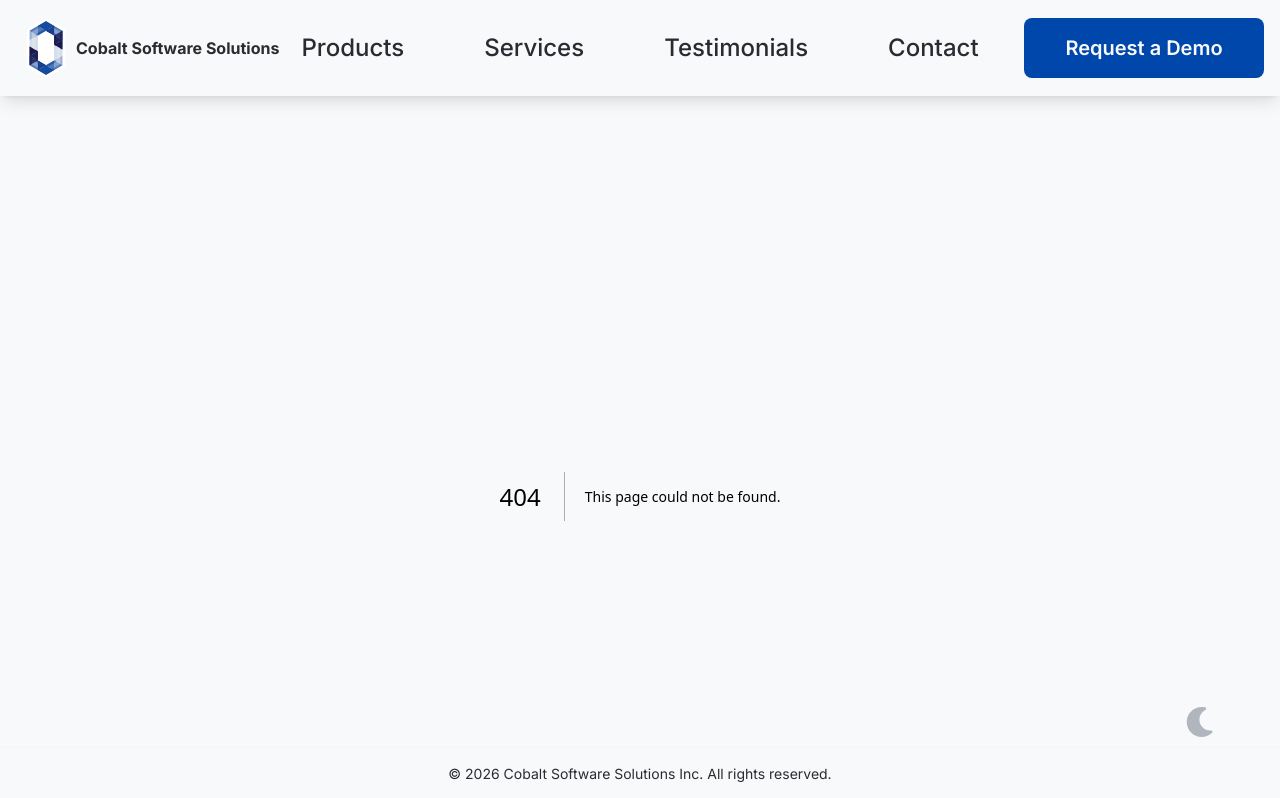
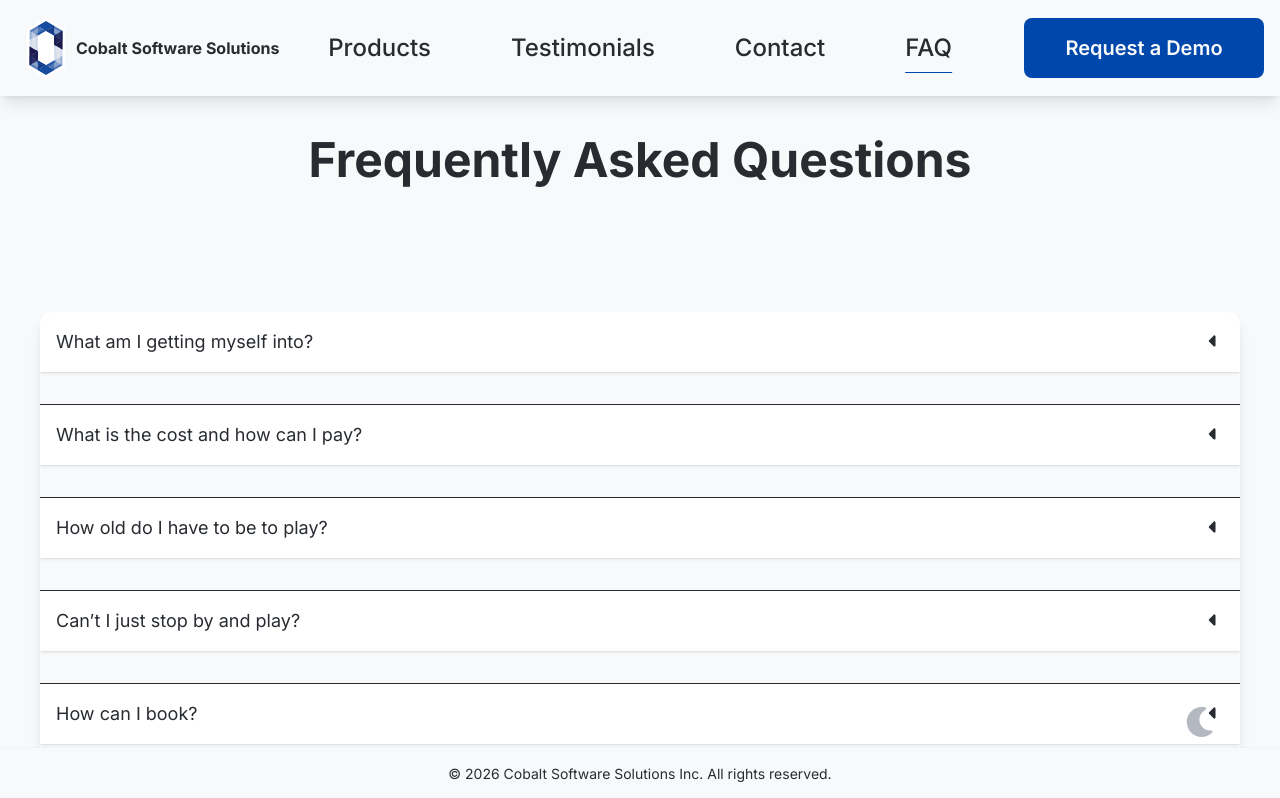
Before and after one commit to Zinazero/mockup-template, a Next.js app: page /faq in a window 1280 px wide. Before the commit this address had no page. Shown: the top 798 px of the page. Built offline with nearby package versions, Linux system fonts and the light colour scheme.

Commit message:
feat: add FAQ

```diff
--- /dev/null
+++ b/src/app/faq/components/FAQItem.tsx
@@ -0,0 +1,41 @@
+'use client';
+
+import { cn } from '@/src/utils/cn';
+import { faCaretDown, faCaretLeft } from '@fortawesome/free-solid-svg-icons';
+import { FontAwesomeIcon } from '@fortawesome/react-fontawesome';
+import { useState } from 'react';
+
+type FAQItemProps = {
+  question: string;
+  answer: string;
+  isLast?: boolean;
+};
+
+export const FAQItem = ({ question, answer, isLast = false }: FAQItemProps) => {
+  const [open, setOpen] = useState(false);
+
+  return (
+    <div className={cn('flex flex-col items-start w-full group text-lg', !isLast && 'border-b')}>
+      <button
+        type="button"
+        onClick={() => setOpen(!open)}
+        className={cn(
+          'w-full p-4 flex justify-between bg-white shadow-sm group-hover:text-brand-hover transition',
+          'dark:bg-dark',
+          open && 'text-brand-hover'
+        )}
+      >
+        <span>{question}</span>
+        <span>
+          <FontAwesomeIcon icon={open ? faCaretDown : faCaretLeft} />
+        </span>
+      </button>
+
+      <div className={cn('answer', open && 'open')}>
+        <div className="inner p-4">
+          <p>{answer}</p>
+        </div>
+      </div>
+    </div>
+  );
+};
--- /dev/null
+++ b/src/app/faq/page.tsx
@@ -0,0 +1,22 @@
+import { UnderlineHeader } from '@/src/components/UnderlineHeader';
+import faqData from '@/src/data/faq.json';
+import { FAQItem } from './components/FAQItem';
+
+const FAQ = () => {
+  return (
+    <div className="flex flex-col items-center w-full max-w-350 min-h-screen p-10 gap-20">
+      <h1>
+        <UnderlineHeader text="Frequently Asked Questions" level={1} svgClass="mb-8" />
+      </h1>
+
+      <div className="rounded-xl shadow-lg overflow-hidden w-full dark:border-2">
+        {faqData.map(({ question, answer }, i) => {
+          const isLast = i === faqData.length - 1;
+          return <FAQItem key={question} question={question} answer={answer} isLast={isLast} />;
+        })}
+      </div>
+    </div>
+  );
+};
+
+export default FAQ;
--- /dev/null
+++ b/src/data/faq.json
@@ -0,0 +1,34 @@
+[
+	{
+		"question": "What am I getting myself into?",
+		"answer": "An escape room is an activity where you are placed in a room and have to solve a series of puzzles to make your way through the room (or series of rooms) and out the exit door within 60 minutes. They're are an amazingly fun time! None of our escape rooms are scary and we employ no live actors or have any jump scares. The door you enter through will never lock behind you and you are never restrained in the room, BUT you will have to use your brain power!"
+	},
+	{
+		"question": "What is the cost and how can I pay?",
+		"answer": "Prices can be found in the booking portal. We accept credit card at time of online booking. We do not accept cash on location - debit or credit only."
+	},
+	{
+		"question": "How old do I have to be to play?",
+		"answer": "Escape rooms are great for any age, but we recommend you be at least 6 years old to participate with an adult present. For anyone under 14, we require a parent or guardian present in the building. For those 14 and older, no parent or guardian is required."
+	},
+	{
+		"question": "Can’t I just stop by and play?",
+		"answer": "You can absolutely try ... but we might be booked up! Your best bet is to click the 'Book Now' button and get yourself scheduled in! Then your spot is guaranteed! You can also call or email to see if we have any openings. "
+	},
+	{
+		"question": "How can I book?",
+		"answer": "So easy! Click on the handy 'Book Now' button! Please note, to book online we require payment in full by credit card. If your booking is successful, you will receive an email confirmation. For large groups or if each participant is paying separately, please contact your preferred location for instructions."
+	},
+	{
+		"question": "What if I need to cancel after I book?",
+		"answer": "We get it, life happens! Unfortunately your booking deposit is non-refundable, but we will gladly reschedule your booking for a day that better suits your schedule!"
+	},
+	{
+		"question": "Is your location accessible for those with disabilities?",
+		"answer": "All of our locations are wheelchair accessible. Some rooms are darkened and lit only by LED lights. For other concerns, please contact your preferred location directly and they will be happy to discuss your options."
+	},
+	{
+		"question": "Do you have any rage rooms?",
+		"answer": "Unfortunately, rage rooms are very different from escape rooms - although we think they're just as fun!"
+	}
+]
--- a/src/data/nav.json
+++ b/src/data/nav.json
@@ -1,6 +1,6 @@
 [
-  { "text": "Products", "href": "/products" },
-  { "text": "Services", "href": "/services" },
-  { "text": "Testimonials", "href": "/testimonials" },
-  { "text": "Contact", "href": "/contact" }
+	{ "text": "Products", "href": "/products" },
+	{ "text": "Testimonials", "href": "/testimonials" },
+	{ "text": "Contact", "href": "/contact" },
+	{ "text": "FAQ", "href": "/faq" }
 ]
--- a/src/styles/globals.css
+++ b/src/styles/globals.css
@@ -39,7 +39,6 @@ p {
 	@apply font-serif;
 }
 
-
 input,
 textarea,
 select {
@@ -53,3 +52,23 @@ input,
 textarea {
 	@apply focus:scale-105;
 }
+
+.answer {
+	display: grid;
+	grid-template-rows: 0fr;
+	opacity: 0;
+	pointer-events: none;
+	transition:
+		grid-template-rows 200ms ease,
+		opacity 200ms ease;
+}
+
+.answer.open {
+	grid-template-rows: 1fr;
+	opacity: 1;
+	pointer-events: auto;
+}
+
+.answer .inner {
+	overflow: hidden;
+}
```
